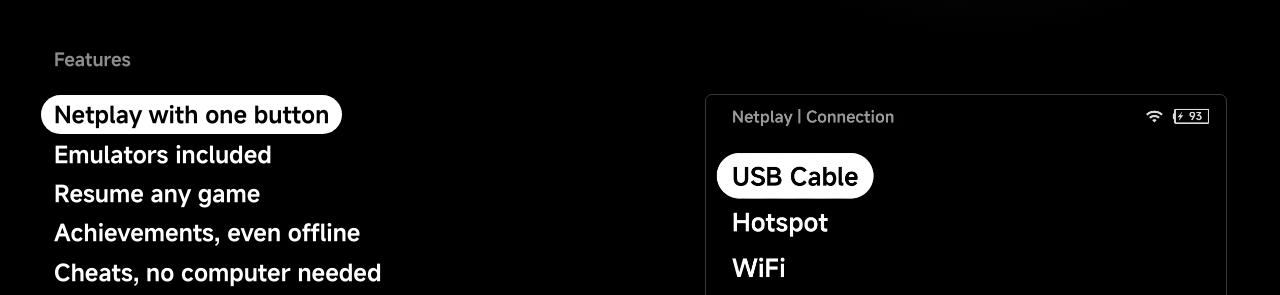
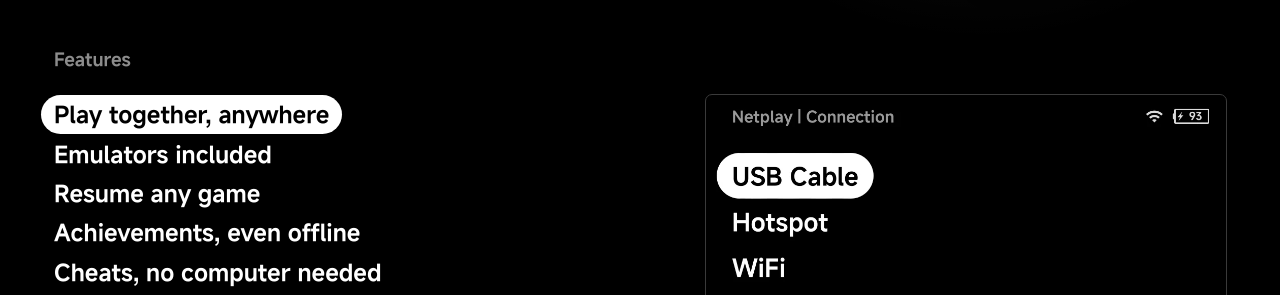
Before and after one commit to mohammadsyuhada/nx-redux-docs, an MkDocs documentation site: the page built from docs/index.md, in a window 1280 px wide and 900 px high, scrolled down 471 px. Shown: the part 161-456 px from the top of the window. Built offline with MkDocs 1.6.1 and Material for MkDocs 9.7.7, drawn with Linux system fonts in a browser that asks for light colours; comment, search, counter and statistics services are not loaded.

Commit message:
docs(landing): retitle the netplay feature to Play together, anywhere

```diff
--- a/overrides/home.html
+++ b/overrides/home.html
@@ -77,7 +77,7 @@
     </section>
 
     {% set features = [
-      {"title": "Netplay with one button", "href": "handheld/netplay/", "more": "How netplay works", "shots": ["assets/landing/features/netplay-join.webp", "assets/landing/features/netplay-connection.webp", "assets/landing/features/netplay-connected.webp", "assets/landing/features/netplay-playing.webp"],
+      {"title": "Play together, anywhere", "href": "handheld/netplay/", "more": "How netplay works", "shots": ["assets/landing/features/netplay-join.webp", "assets/landing/features/netplay-connection.webp", "assets/landing/features/netplay-connected.webp", "assets/landing/features/netplay-playing.webp"],
        "text": "Think you're better than your friends? Prove it. Press <kbd>Y</kbd> on a supported game to host or join over a USB cable, Wi-Fi or a hotspot. No IP addresses, and saves sync before the match.",
        "platform": "Handheld now, Mobile later"},
       {"title": "Emulators included", "href": "handheld/emulators/", "more": "See the bundled emulators", "shot": "assets/landing/handheld/consoles-carousel.webp",
```
